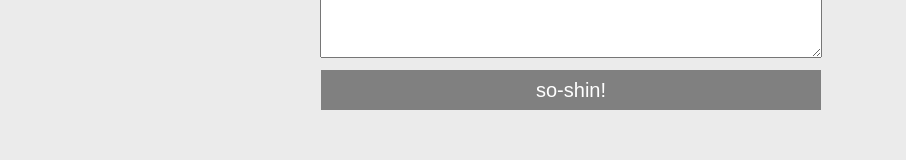
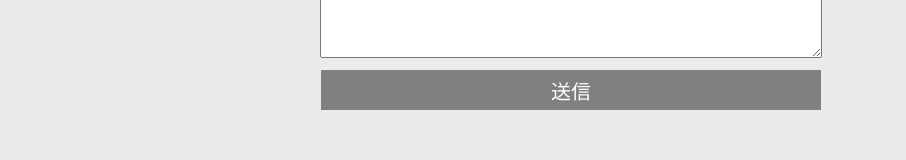
Before and after one commit to D-suke0614/d-suke, a Next.js app: page / in a window 1280 px wide. Shown: the part 1706-1866 px from the top of the page, without its empty margins (69-975 px from the left). Built offline with nearby package versions, Linux system fonts and the light colour scheme.

Commit message:
easy fix

```diff
--- a/src/components/contact/Contact.tsx
+++ b/src/components/contact/Contact.tsx
@@ -12,9 +12,9 @@ function Contact() {
   };
 
   const checkForm = () => {
-    console.log("name", name);
-    console.log("email", email);
-    console.log("message", message);
+    // console.log("name", name);
+    // console.log("email", email);
+    // console.log("message", message);
     setName("");
     setEmail("");
     setMessage("");
@@ -67,7 +67,7 @@ function Contact() {
             </div>
             <div className={styles.formItem}>
               <button type="button" onClick={() => checkForm()}>
-                so-shin!
+                送信
               </button>
             </div>
           </form>
```
